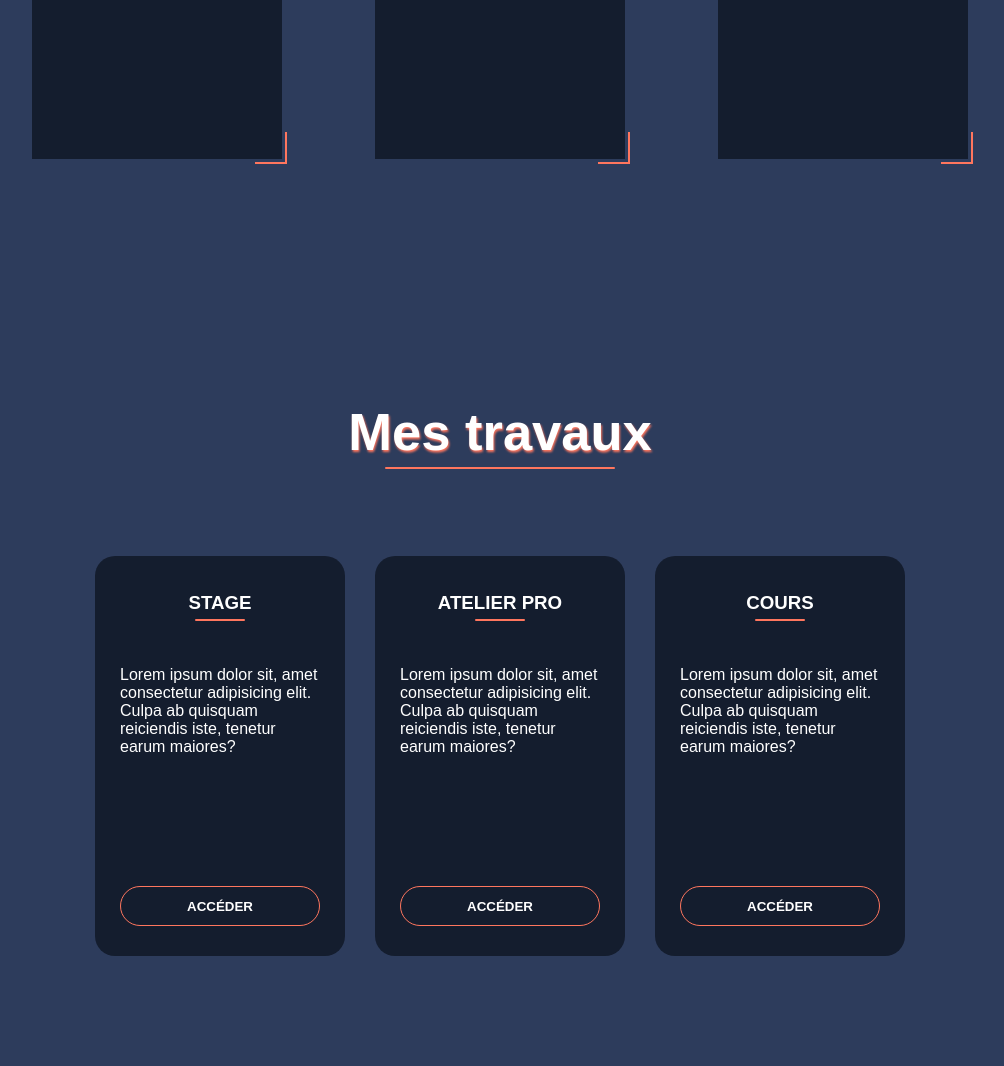
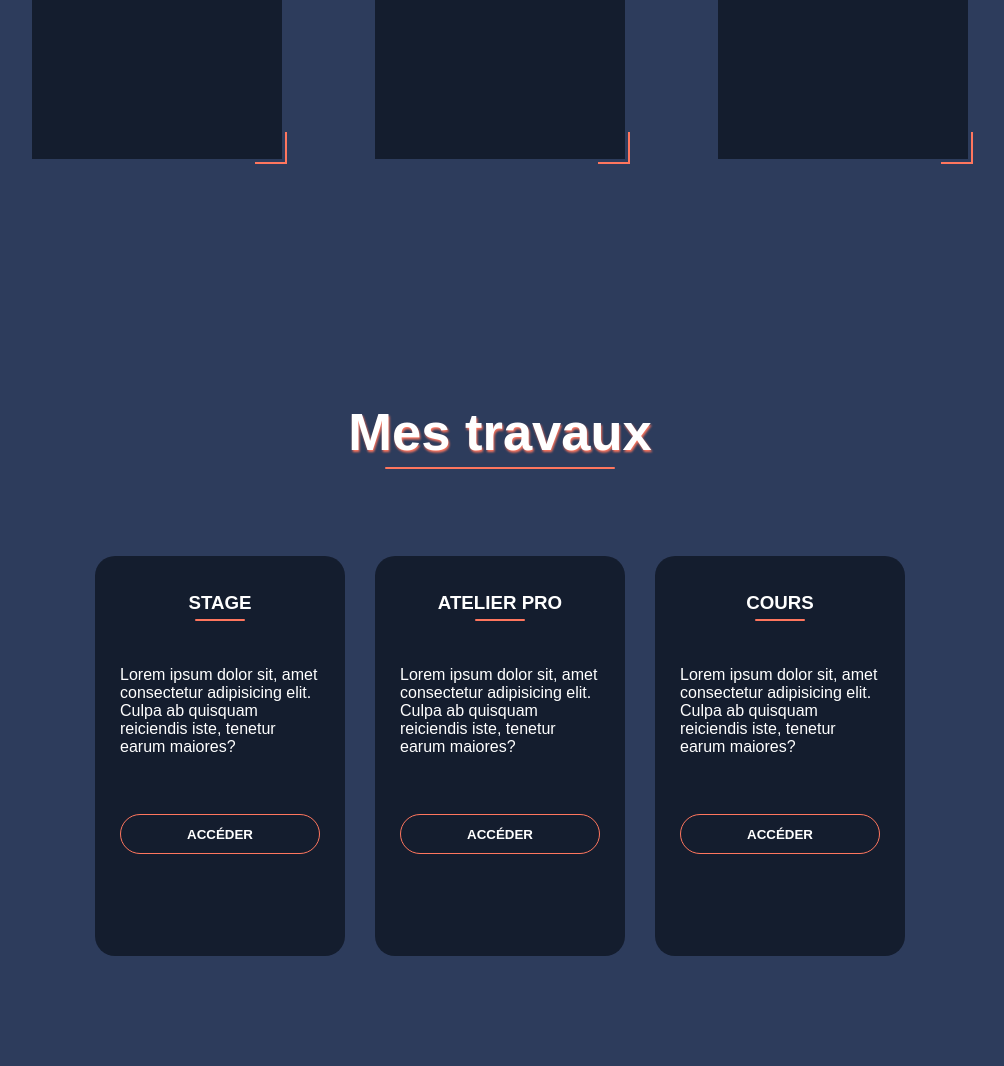
Before and after one commit to alexers4/portfolio, a plain HTML site: page index.html in a window 1280 px wide. Shown: the part 1907-2973 px from the top of the page, without its empty margins (140-1144 px from the left). After the commit the page ends 2945 px from the top, so only its background shows below. Drawn offline with Linux system fonts and the light colour scheme.

Commit message:
Update style.css

```diff
--- a/style.css
+++ b/style.css
@@ -400,7 +400,7 @@ nav ul li a{
     left: 50%;
     transform: translateX(-50%);
     width: 80%;
-    height: 100%;
+    height: 70%;
 }
 
 .trav .titre .barre-sous-section {
```
